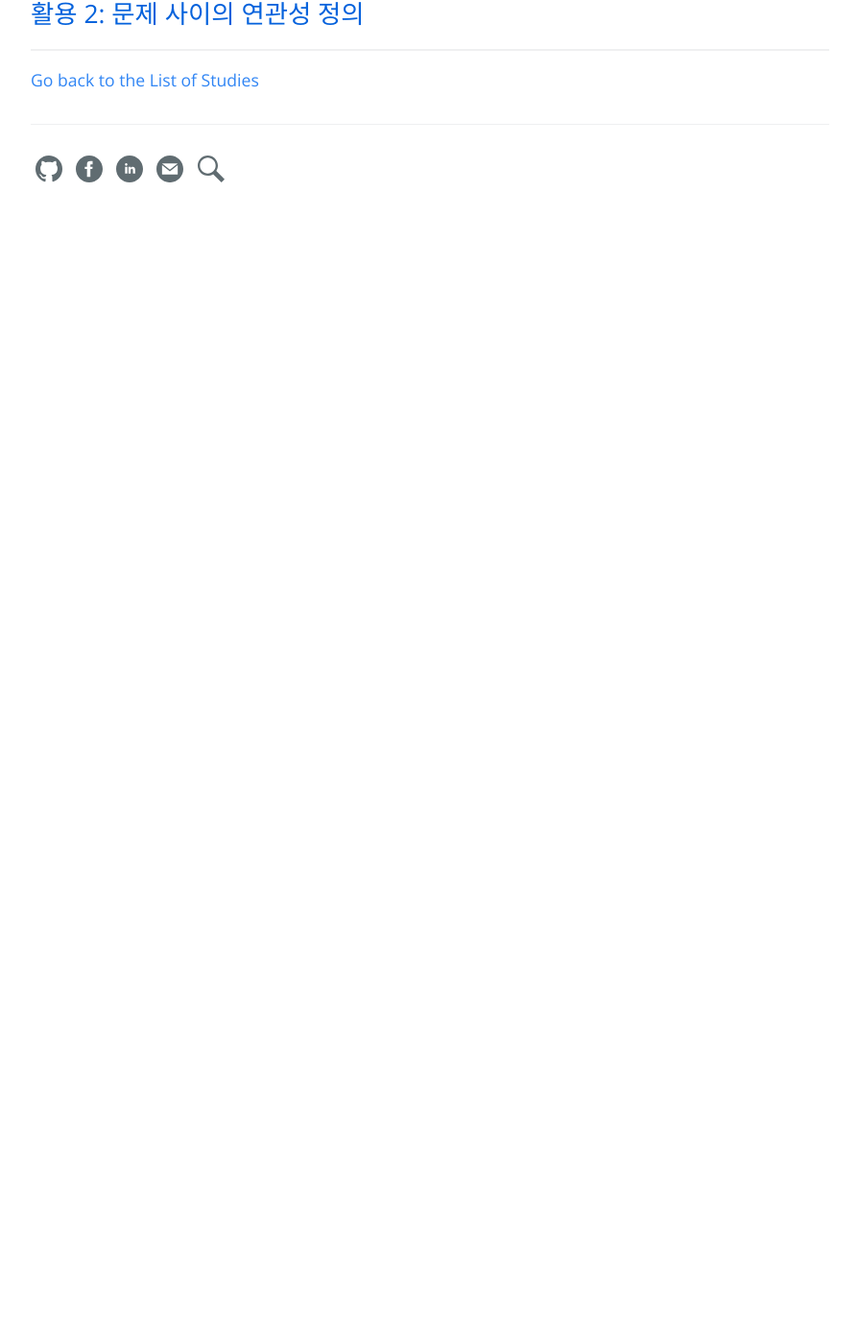
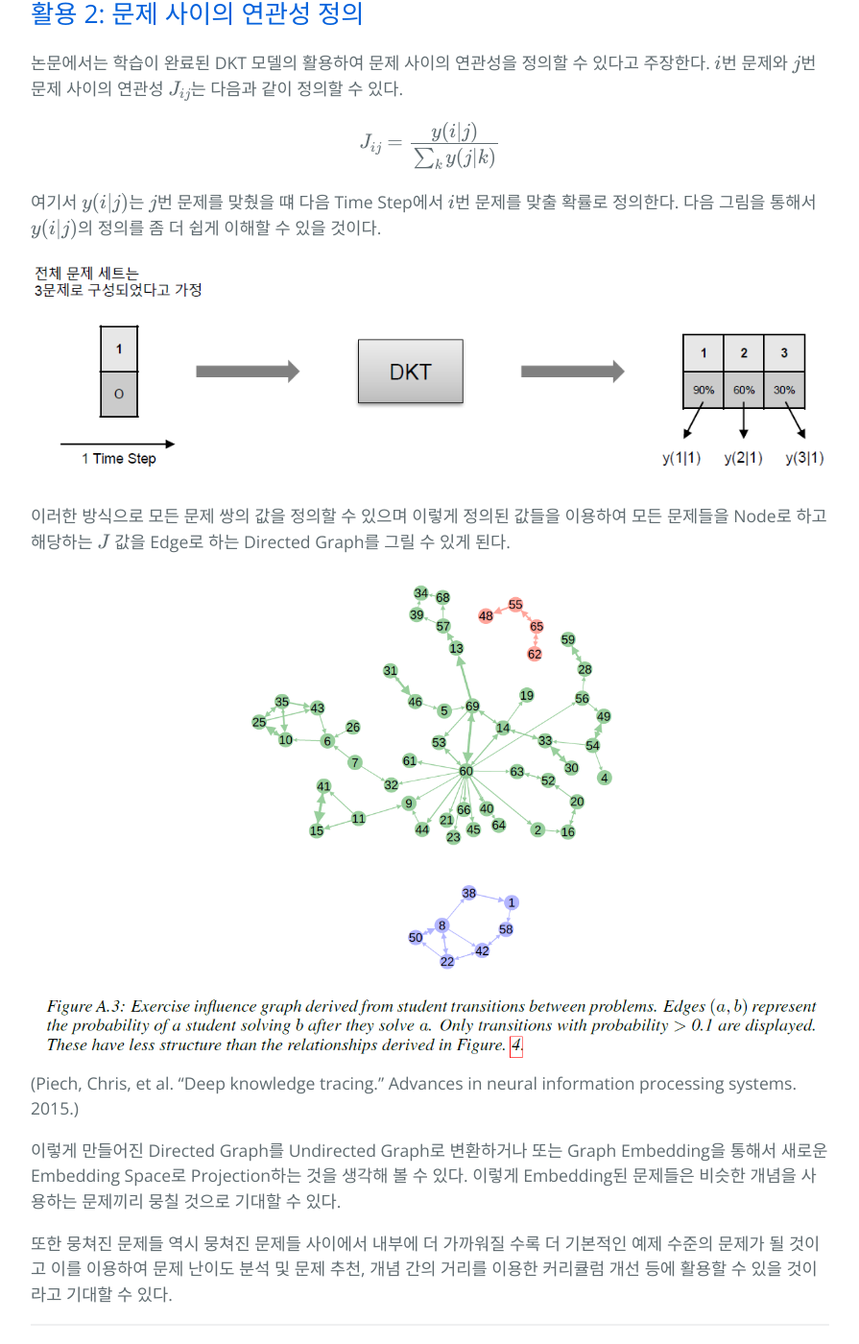
Before and after one commit to hcnoh/hcnoh.github.io, a Jekyll site: the page built from _posts/2019-06-14-deep-knowledge-tracing.md, in a window 1280 px wide and 1400 px high, scrolled down 9802 px. Shown: the whole window at 96% size, without its empty margins (192-1087 px from the left). Built offline with Jekyll 4.4.1, drawn with Linux system fonts in a browser that asks for light colours; formulas are drawn with MathJax 3; comment, search, counter and statistics services are not loaded; before the commit the page ends 10046 px from its top, so only the background shows below that.

Commit message:
updated 1 post

```diff
--- a/_posts/2019-06-14-deep-knowledge-tracing.md
+++ b/_posts/2019-06-14-deep-knowledge-tracing.md
@@ -115,3 +115,21 @@ Tree는 가장 상단에 현재 State를 반영하는 Node가 존재하며 현
 예시로 들었던 방법은 Expectimax라는 Tree Search 알고리즘이다. MDP 문제를 풀 수 있는 Tree Search 알고리즘은 Expectimax 외에 Minimax, Dynamic Programming 등 다양하다.
 
 ## 활용 2: 문제 사이의 연관성 정의
+논문에서는 학습이 완료된 DKT 모델의 활용하여 문제 사이의 연관성을 정의할 수 있다고 주장한다. $$i$$번 문제와 $$j$$번 문제 사이의 연관성 $$J_{ij}$$는 다음과 같이 정의할 수 있다.
+
+$$
+J_{ij} = \frac{y(i \vert j)}{\sum_{k}y(j \vert k)}
+$$
+
+여기서 $$y(i \vert j)$$는 $$j$$번 문제를 맞췄을 떄 다음 Time Step에서 $$i$$번 문제를 맞출 확률로 정의한다. 다음 그림을 통해서 $$y(i \vert j)$$의 정의를 좀 더 쉽게 이해할 수 있을 것이다.
+
+![](/assets/2019-06-14-deep-knowledge-tracing/2019-06-14-deep-knowledge-tracing_2019-06-16-00-56-20.png)
+
+이러한 방식으로 모든 문제 쌍의 값을 정의할 수 있으며 이렇게 정의된 값들을 이용하여 모든 문제들을 Node로 하고 해당하는 $$J$$ 값을 Edge로 하는 Directed Graph를 그릴 수 있게 된다.
+
+![](/assets/2019-06-14-deep-knowledge-tracing/2019-06-14-deep-knowledge-tracing_2019-06-16-00-57-57.png)
+(Piech, Chris, et al. "Deep knowledge tracing." Advances in neural information processing systems. 2015.)
+
+이렇게 만들어진 Directed Graph를 Undirected Graph로 변환하거나 또는 Graph Embedding을 통해서 새로운 Embedding Space로 Projection하는 것을 생각해 볼 수 있다. 이렇게 Embedding된 문제들은 비슷한 개념을 사용하는 문제끼리 뭉칠 것으로 기대할 수 있다.
+
+또한 뭉쳐진 문제들 역시 뭉쳐진 문제들 사이에서 내부에 더 가까워질 수록 더 기본적인 예제 수준의 문제가 될 것이고 이를 이용하여 문제 난이도 분석 및 문제 추천, 개념 간의 거리를 이용한 커리큘럼 개선 등에 활용할 수 있을 것이라고 기대할 수 있다.
```
Also changed, not shown: assets/2019-06-14-deep-knowledge-tracing/2019-06-14-deep-knowledge-tracing_2019-06-16-00-56-20.png (added), assets/2019-06-14-deep-knowledge-tracing/2019-06-14-deep-knowledge-tracing_2019-06-16-00-57-57.png (added).
